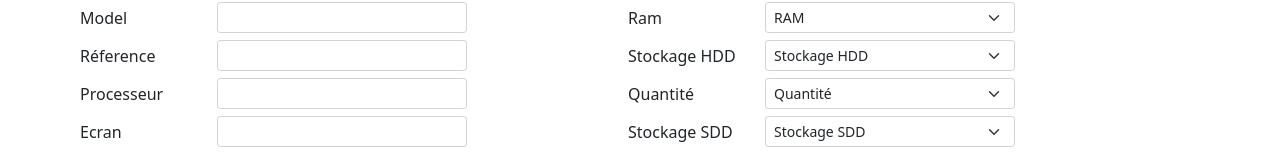
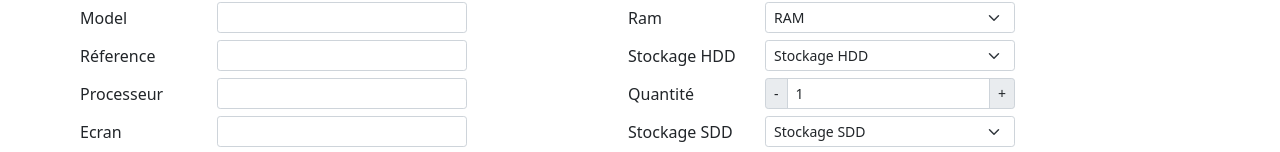
Before and after one commit to CHADLIZakaria/computers_front, a React (Create React App) app: page /products/save in a window 1280 px wide. Shown: the part 215-367 px from the top of the page. Built offline with nearby package versions, Linux system fonts and the light colour scheme.

Commit message:
Plus Minus Quantité

```diff
--- a/src/pages/products/FormProduct.js
+++ b/src/pages/products/FormProduct.js
@@ -30,7 +30,7 @@ const FormProduct = () => {
                                     hdd: '',
                                     ssd:'',
                                     processeur: '',
-                                    quantite: 0,
+                                    quantite: 1,
                                     ecran: '',
                                     systeme_exploitation: '',
                                     autonomie: '',
@@ -44,7 +44,6 @@ const FormProduct = () => {
                         return errors
                     }}
                     onSubmit={(values) => {
-                        console.log(values)
                         ProductService.saveProduct(values)
                         navigate('/products')
                     }}>
@@ -193,13 +192,11 @@ const FormProduct = () => {
                                                 <label className='col-form-label'>Quantité</label>
                                             </div>
                                             <div className='col-6'>
-                                                <Field as='select' name='quantite' className='form-select form-select-sm'>
-                                                    <option label="Quantité" />
-                                                    {[...Array(10).keys()].map(element => (
-                                                        <option value={element+1} label={element+1} />
-                                                    ))}
-
-                                                </Field>
+                                                <div class="input-group input-group-sm">
+                                                    <span class="input-group-text cursor-pointer" onClick={() => {if(values.quantite > 1) setFieldValue('quantite', values.quantite-1)}}>-</span>
+                                                    <Field type="text" class="form-control form-control-sm" name="quantite" />
+                                                    <span class="input-group-text cursor-pointer"  onClick={() => {setFieldValue('quantite', values.quantite+1)}}>+</span>
+                                                </div>
                                             </div>
                                             <div className='col-3'>
                                                 <ErrorMessage component="span" className='text-danger form-text' name='quantite'/>
```
